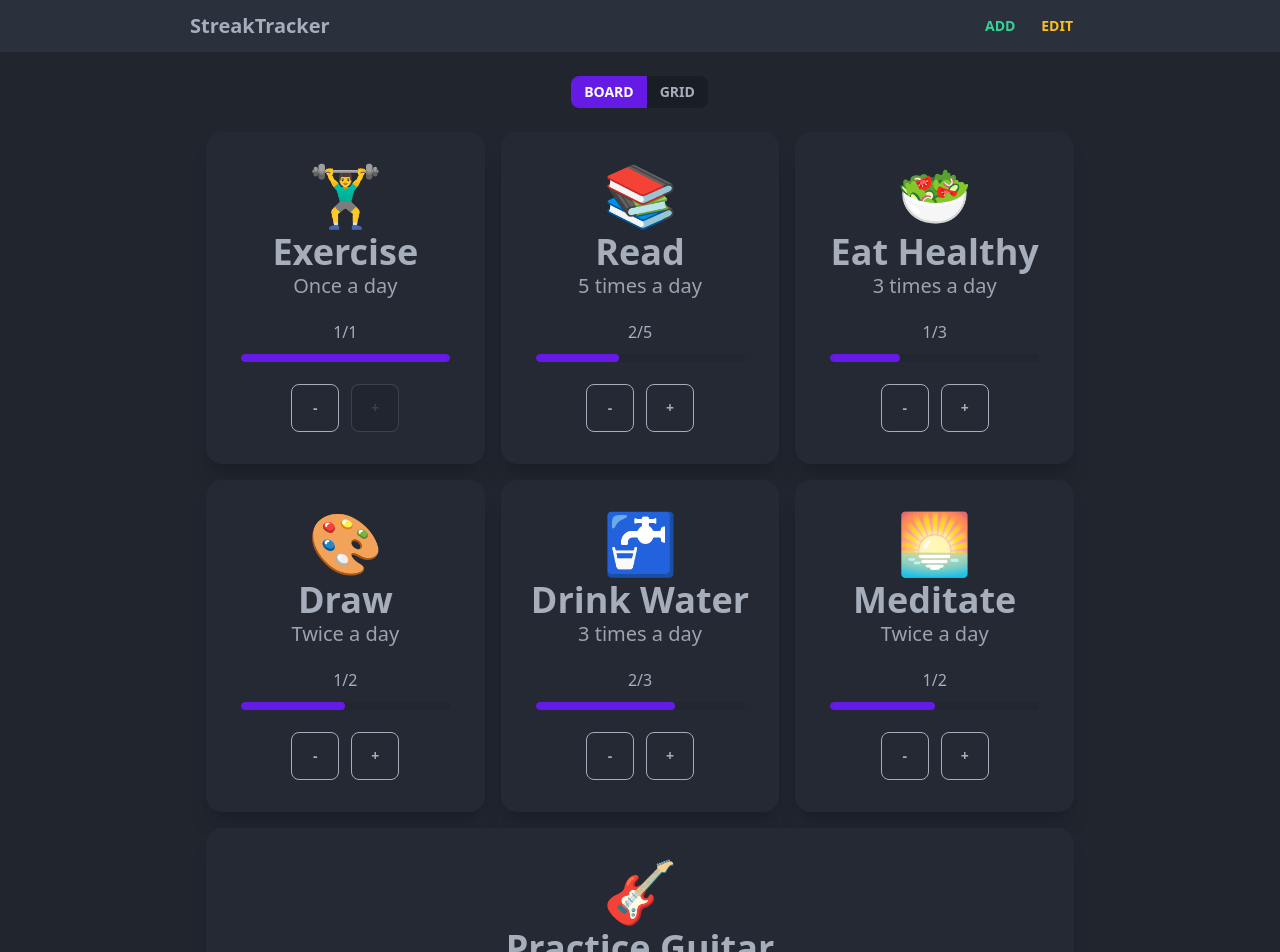
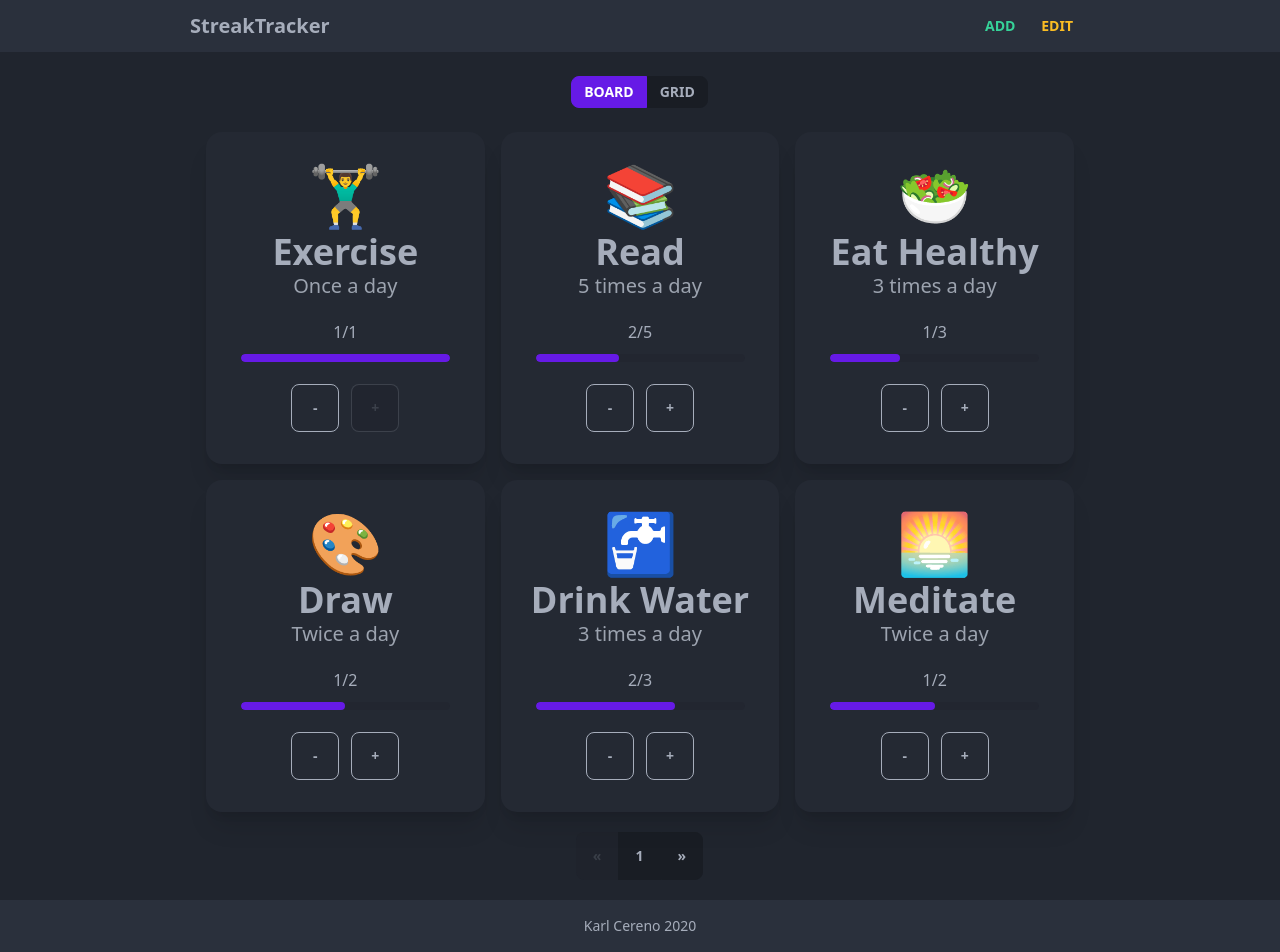
Before and after one commit to kcereno/streaks-habit-tracker, a React (Create React App) app: page / in a window 1280 px wide. Shown: the top 952 px of the page. Built offline with nearby package versions, Linux system fonts and the light colour scheme.

Commit message:
Finish pagination logic for board view

```diff
--- a/src/App.tsx
+++ b/src/App.tsx
@@ -1,40 +1,59 @@
-/* eslint-disable react/button-has-type */
-/* eslint-disable jsx-a11y/anchor-is-valid */
-/* eslint-disable @typescript-eslint/no-unused-vars */
-import React, { useContext, useState } from 'react';
-import './App.css';
-
+import { useState } from 'react';
 import HabitBoard from './components/HabitBoard/HabitBoard';
 import HabitGrid from './components/HabitGrid/HabitGrid';
 import ViewToggle from './components/ViewToggle/ViewToggle';
 import Pagination from './components/Pagination/Pagination';
-import AppContext from './store/AppContext/app-context';
 import Layout from './layout/Layout/Layout';
 import mockHabits from './data/data';
-import { HabitI } from './models/models';
+import { HabitI, ViewTypes } from './models/models';
+import './App.css';
 
 function App() {
-  const { view } = useContext(AppContext);
   const [habits, setHabits] = useState(mockHabits);
+  const [view, setView] = useState<ViewTypes>('board');
+  const [currentPage, setCurrentPage] = useState(1);
+
+  // Functions
+  const updateView = (updatedView: ViewTypes) => {
+    setView(updatedView);
+    setCurrentPage(1);
+  };
 
   const updateHabit = (updatedHabit: HabitI) => {
     const updatedHabits = habits.map((habit) => {
       if (habit.id === updatedHabit.id) return updatedHabit;
-
       return habit;
     });
-
     setHabits(updatedHabits);
   };
 
+  const updateCurrentPage = (updatedPage: number) => {
+    setCurrentPage(updatedPage);
+  };
+
+  const getDisplayedHabits = () => {
+    const startIndex = (currentPage - 1) * (view === 'board' ? 6 : 4);
+    const endIndex = startIndex + (view === 'board' ? 6 : 4);
+    return habits.slice(startIndex, endIndex);
+  };
+
+  // Variables
+  const maxPages = Math.ceil(habits.length / (view === 'board' ? 6 : 4));
+
+  const displayedHabits = getDisplayedHabits();
+
   return (
     <Layout>
-      <ViewToggle />
+      <ViewToggle view={view} updateView={updateView} />
       {view === 'board' && (
-        <HabitBoard habits={habits} updateHabit={updateHabit} />
+        <HabitBoard habits={displayedHabits} updateHabit={updateHabit} />
       )}
       {view === 'grid' && <HabitGrid />}
-      <Pagination />
+      <Pagination
+        currentPage={currentPage}
+        updateCurrentPage={updateCurrentPage}
+        maxPages={maxPages}
+      />
     </Layout>
   );
 }
--- a/src/components/Pagination/Pagination.tsx
+++ b/src/components/Pagination/Pagination.tsx
@@ -1,13 +1,39 @@
 /* eslint-disable react/button-has-type */
-import React from 'react';
+interface Props {
+  currentPage: number;
+  updateCurrentPage: (updatedPage: number) => void;
+  maxPages: number;
+}
 
-function Pagination() {
+function Pagination({ currentPage, updateCurrentPage, maxPages }: Props) {
+  const handlePreviousButtonClick = () => {
+    updateCurrentPage(currentPage - 1);
+  };
+
+  const handleNextButtonClick = () => {
+    updateCurrentPage(currentPage + 1);
+  };
+
   return (
     <div className="flex justify-center">
       <div className="btn-group my-5">
-        <button className="btn">«</button>
-        <button className="btn">1</button>
-        <button className="btn">»</button>
+        <button
+          className="btn"
+          type="button"
+          onClick={handlePreviousButtonClick}
+          disabled={currentPage === 1}
+        >
+          «
+        </button>
+        <button className="btn">{currentPage}</button>
+        <button
+          className="btn"
+          type="button"
+          onClick={handleNextButtonClick}
+          disabled={currentPage === maxPages}
+        >
+          »
+        </button>
       </div>
     </div>
   );
--- a/src/components/ViewToggle/ViewToggle.tsx
+++ b/src/components/ViewToggle/ViewToggle.tsx
@@ -1,14 +1,17 @@
-import { useContext } from 'react';
-import AppContext from '../../store/AppContext/app-context';
+import { ViewTypes } from '../../models/models';
 
-function ViewToggle() {
-  const { setView, view } = useContext(AppContext);
+interface Props {
+  view: ViewTypes;
+  updateView: (updatedView: ViewTypes) => void;
+}
+
+function ViewToggle({ view, updateView }: Props) {
   const handleGridButtonClick = () => {
-    setView('grid');
+    updateView('grid');
   };
 
   const handleBoardButtonClick = () => {
-    setView('board');
+    updateView('board');
   };
 
   return (
```
